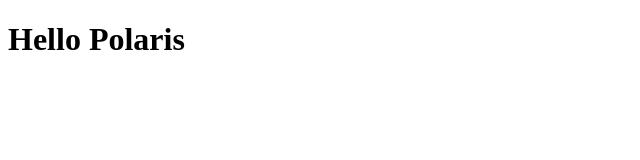
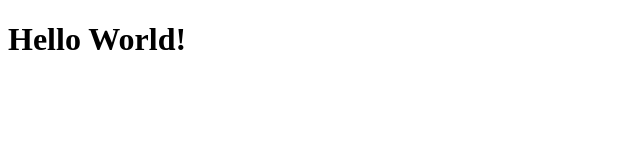
Before and after one commit to christopher-m-alvarez/codeup-web-exercises, a plain HTML site: page welcome.html in a window 1280 px wide. Shown: the full height of the page, 0-640 px from the left. Drawn offline with Linux system fonts and the light colour scheme.

Commit message:
intro to html exercise

```diff
--- a/welcome.html
+++ b/welcome.html
@@ -6,7 +6,7 @@
 </head>
 <body>
 
-    <h1>Hello Polaris</h1>
+    <h1>Hello World!</h1>
 
 </body>
 </html>
```
